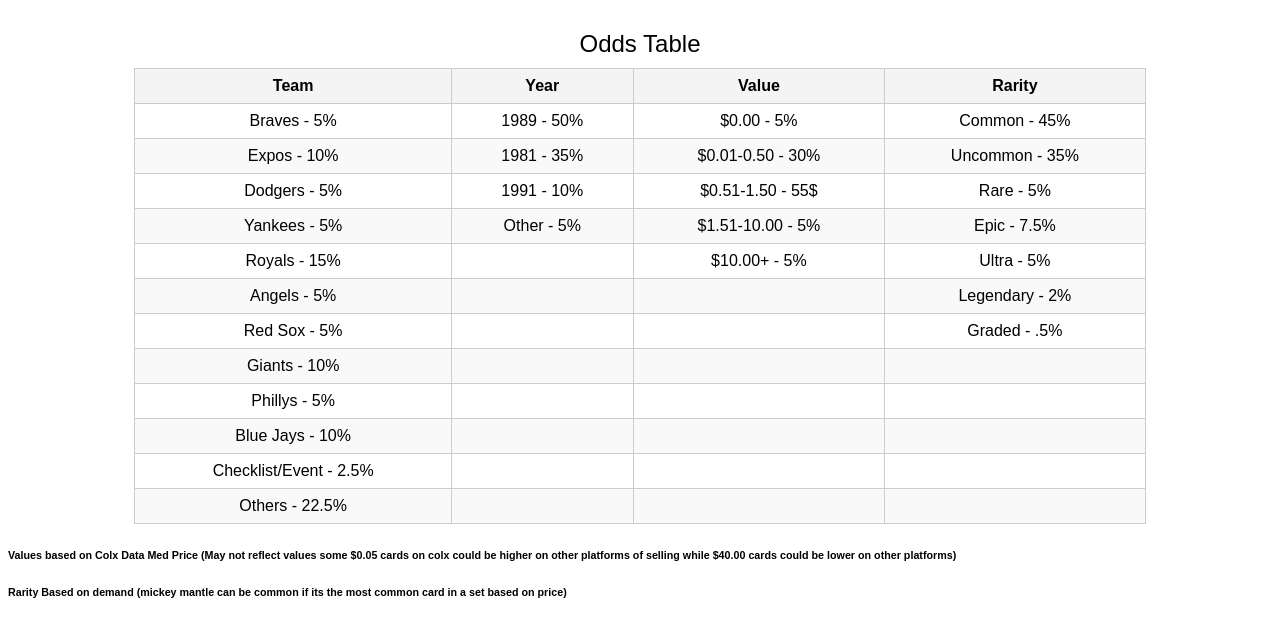
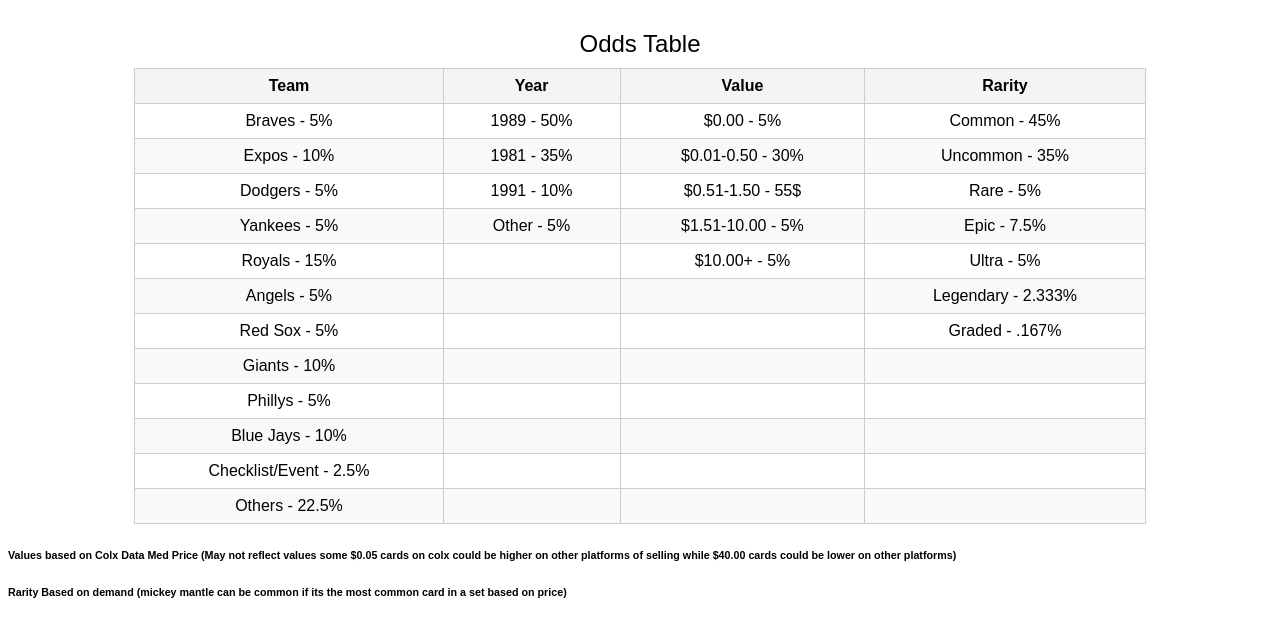
Before and after one commit to Zm86m/mysteryoddslisting, a plain HTML site: page Baseball/index.html in a window 1280 px wide. Drawn offline with Linux system fonts and the light colour scheme.

Commit message:
Update index.html

```diff
--- a/Baseball/index.html
+++ b/Baseball/index.html
@@ -48,8 +48,8 @@
             <tr><td>Dodgers - 5%</td><td>1991 - 10%</td><td>$0.51-1.50 - 55$</td><td>Rare - 5%</td></tr>
             <tr><td>Yankees - 5%</td><td>Other - 5%</td><td>$1.51-10.00 - 5%</td><td>Epic - 7.5%</td></tr>
             <tr><td>Royals - 15%</td><td></td><td>$10.00+ - 5%</td><td>Ultra - 5%</td></tr>
-            <tr><td>Angels - 5%</td><td></td><td></td><td>Legendary - 2%</td></tr>
-            <tr><td>Red Sox - 5%</td><td></td><td></td><td>Graded - .5%</td></tr>
+            <tr><td>Angels - 5%</td><td></td><td></td><td>Legendary - 2.333%</td></tr>
+            <tr><td>Red Sox - 5%</td><td></td><td></td><td>Graded - .167%</td></tr>
             <tr><td>Giants - 10%</td><td></td><td></td><td></td></tr>
             <tr><td>Phillys - 5%</td><td></td><td></td><td></td></tr>
             <tr><td>Blue Jays - 10%</td><td></td><td></td><td></td></tr>
```
